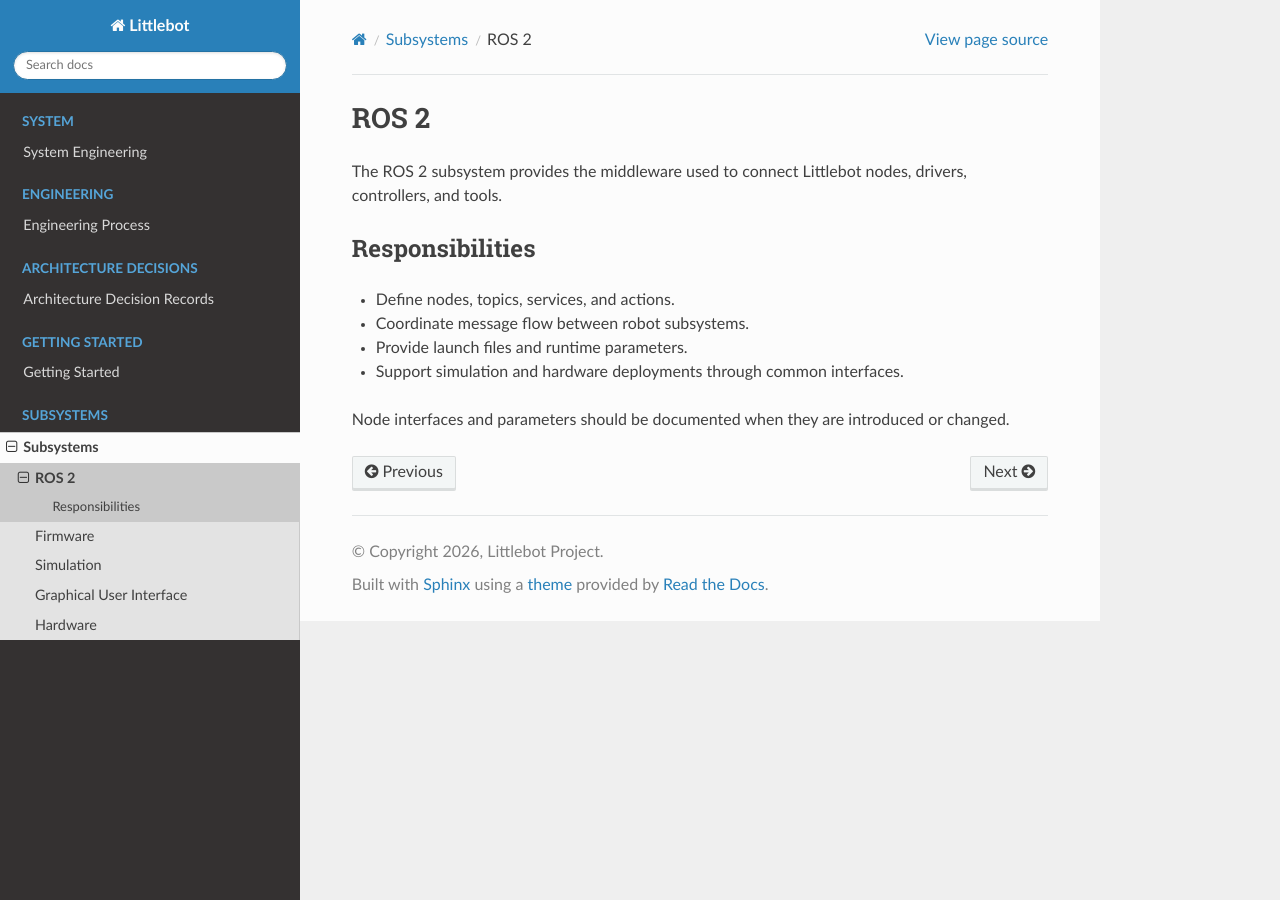
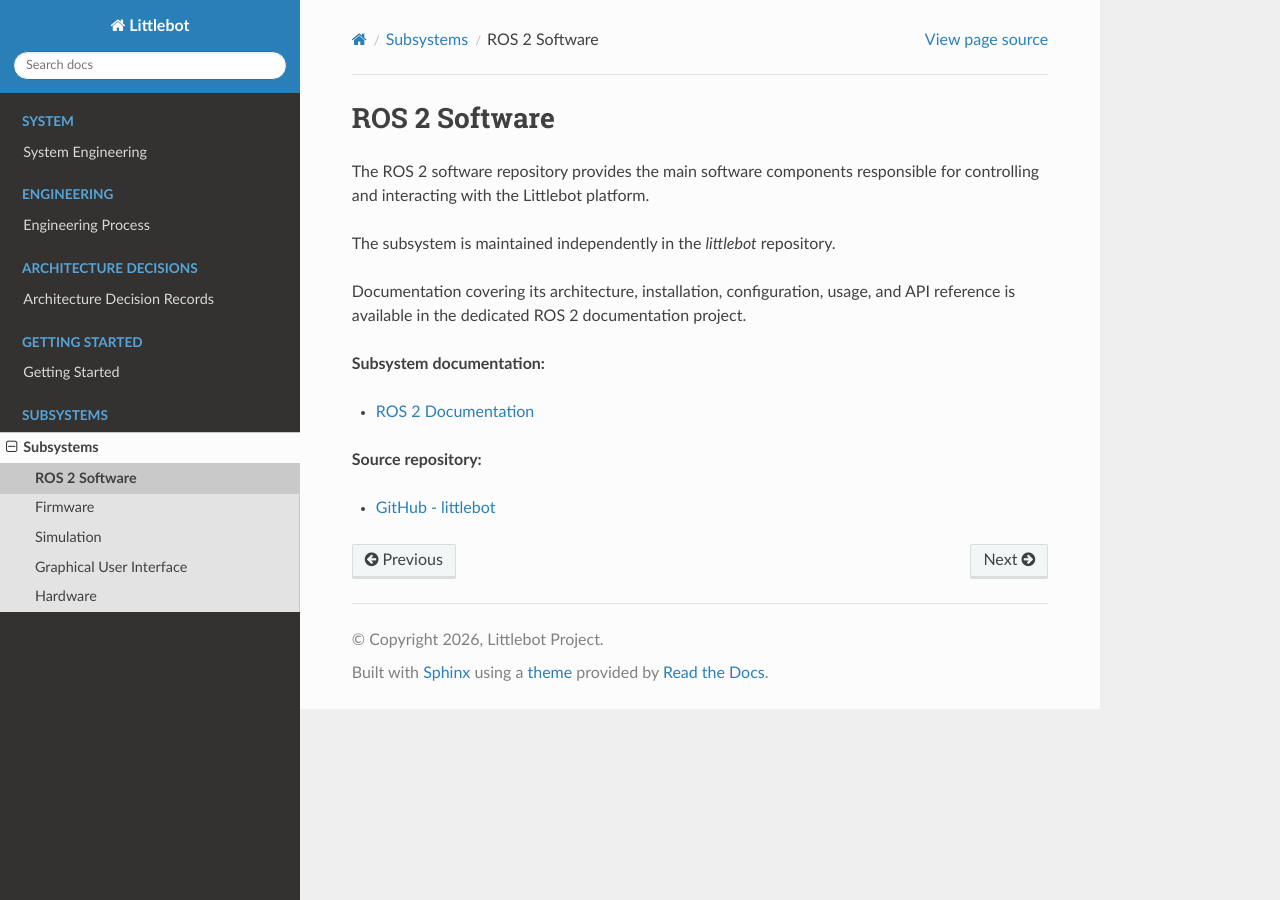
Before and after one commit to NestorDP/littlebot_workspace, a Sphinx documentation site: the page built from docs/subsystems/ros2.rst, in a window 1280 px wide. Built offline with Sphinx 7.4.7 and the Read the Docs theme 3.1.0, drawn with Linux system fonts in a browser that asks for light colours.

Commit message:
📝 docs(sphinx): Add littlebot documentation as a subproject

```diff
--- a/docs/subsystems/ros2.rst
+++ b/docs/subsystems/ros2.rst
@@ -1,16 +1,16 @@
-ROS 2
-=====
+ROS 2 Software
+==============
 
-The ROS 2 subsystem provides the middleware used to connect Littlebot nodes,
-drivers, controllers, and tools.
+The ROS 2 software repository provides the main software components responsible for controlling and interacting with the Littlebot platform.
 
-Responsibilities
-----------------
+The subsystem is maintained independently in the `littlebot` repository.
 
-* Define nodes, topics, services, and actions.
-* Coordinate message flow between robot subsystems.
-* Provide launch files and runtime parameters.
-* Support simulation and hardware deployments through common interfaces.
+Documentation covering its architecture, installation, configuration, usage, and API reference is available in the dedicated ROS 2 documentation project.
 
-Node interfaces and parameters should be documented when they are introduced
-or changed.
+**Subsystem documentation:**
+
+- `ROS 2 Documentation <https://littlebot-workspace.readthedocs.io/projects/ros2/en/latest/>`_
+
+**Source repository:**
+
+- `GitHub - littlebot <https://github.com/NestorDP/littlebot>`_
```
